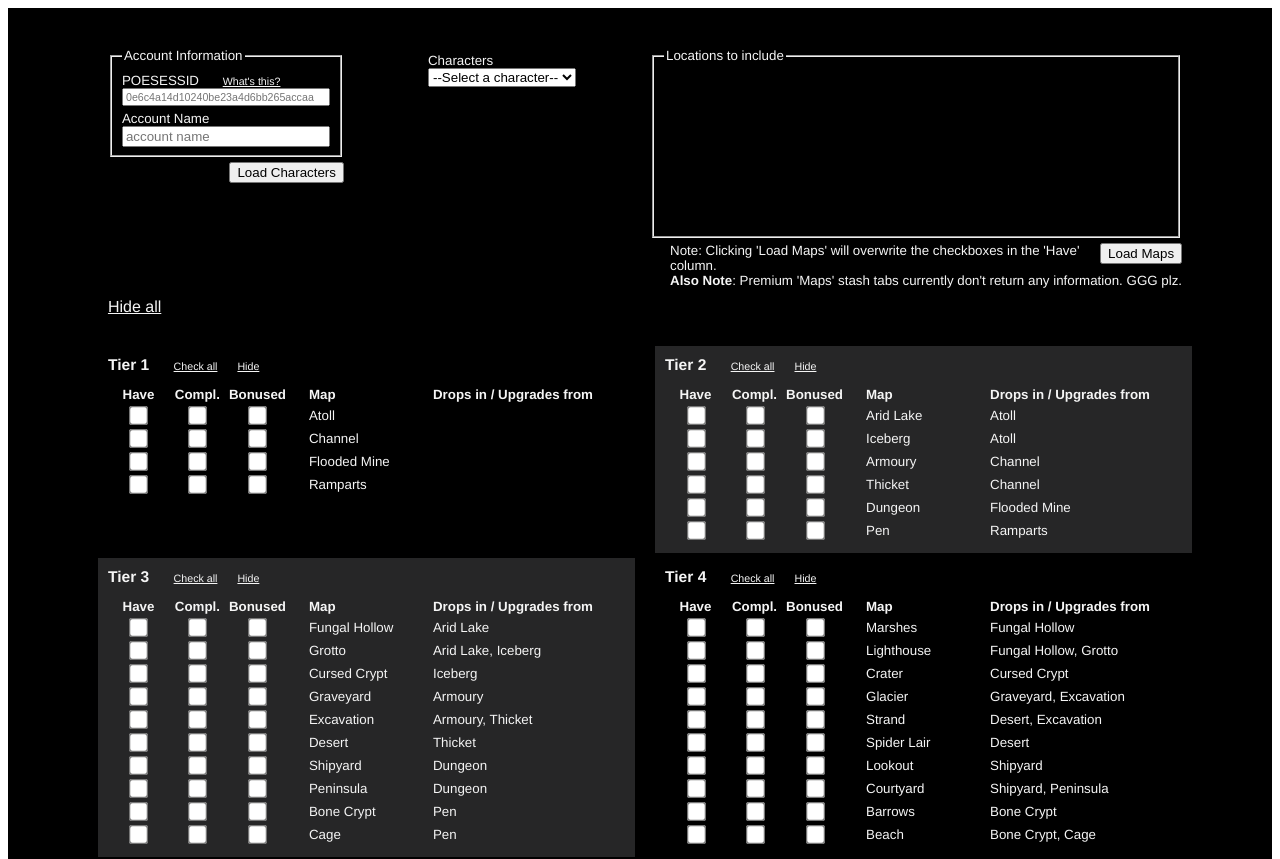
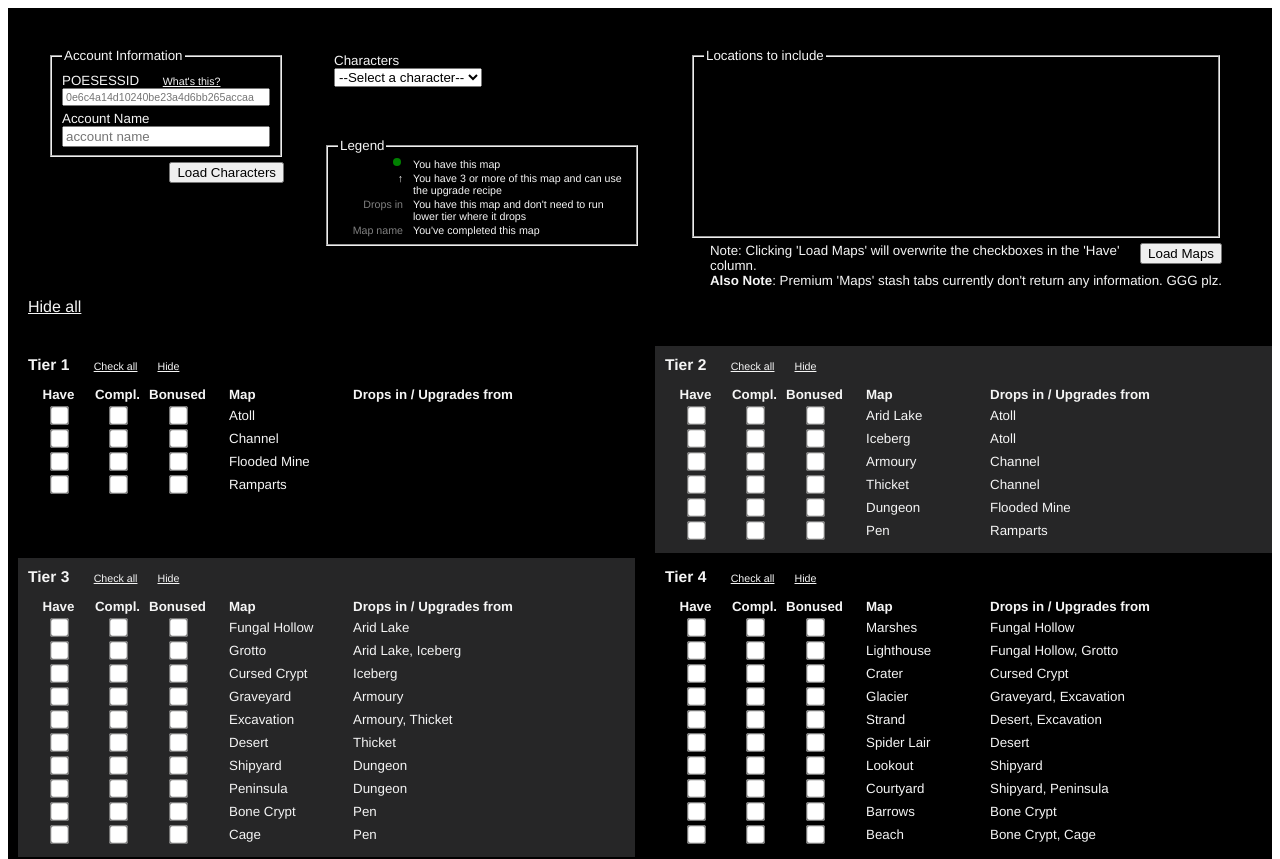
Before and after one commit to ExiledRadiator/atlas-ssf, a Vue app: page / in a window 1280 px wide. Shown: the top 859 px of the page. Built offline with nearby package versions, Linux system fonts and the light colour scheme.

Commit message:
include legend at top of screen

```diff
--- a/src/App.vue
+++ b/src/App.vue
@@ -2,7 +2,7 @@
   <div class="container">
     <div id="app">
       <CharacterSelection @items-loaded="updateItems" />
-      <AtlasProgress :items="items" />
+      <AtlasProgress :items="items" :mapCounts="mapCounts" />
     </div>
   </div>
 </template>
@@ -21,6 +21,7 @@ export default {
   data () {
     return {
       items: new Array(100).fill(false),
+      mapCounts: {}
     }
   },
   methods: {
@@ -34,13 +35,28 @@ export default {
         }
       });
 
-      // de-duplicate array before further processing
+      // de-duplicate array
       const uniqueMapIds = Array.from(new Set(matchingMapIds));
 
       // update blank array with maps that are in inv or stashes
       uniqueMapIds.forEach(i => newArray[i] = true);
       this.items = newArray;
       localStorage.setItem('haveMaps', this.items);
+
+      const mapCounts = matchingMapIds.reduce((prev, id) => {
+        prev[id] = (prev[id] || 0) + 1;
+        return prev;
+      }, {});
+
+      this.mapCounts = mapCounts;
+      localStorage.setItem('mapCounts', JSON.stringify(this.mapCounts));
+    }
+  },
+  created () {
+    const mapCounts = localStorage.getItem('mapCounts');
+
+    if (mapCounts) {
+      this.mapCounts = mapCounts;
     }
   }
 }
--- a/src/components/AtlasProgress.vue
+++ b/src/components/AtlasProgress.vue
@@ -43,7 +43,8 @@
                       :length="map.upgradesFrom.length"
                       :index="index"
                       :mapName="upgradeMap"
-                      :hasMap="hasMap(upgradeMap)" />
+                      :hasMap="hasMap(upgradeMap)"
+                      :mapCount="mapCount(upgradeMap)" />
                   </div>
                   <div v-if="completed[map.id]"></div>
                 </td>
@@ -65,7 +66,7 @@ export default {
   components: {
     MapDisplay,
   },
-  props: ['items'],
+  props: ['items', 'mapCounts'],
   data () {
     return {
       have: this.items,
@@ -137,6 +138,26 @@ export default {
     hasMap (mapName) {
      const map = this.maps.filter(m => m.name == mapName);
      return (map[0] ? this.have[map[0].id] : false);
+    },
+
+    mapCount (mapName) {
+      const map = this.maps.filter(m => m.name == mapName);
+
+      if (map.length == 0) {
+        return 0;
+      }
+
+      const mapId = map[0].id;
+      let count;
+
+      if (this.mapCounts[mapId]) {
+        count = this.mapCounts[mapId];
+      }
+      else {
+        count = 0;
+      }
+
+      return count;
     },
 
     shadeBackground (id) {
--- a/src/components/CharacterSelection.vue
+++ b/src/components/CharacterSelection.vue
@@ -1,6 +1,6 @@
 <template>
   <div class="inputs">
-    <div class="input">
+    <div class="input" id="account">
       <fieldset>
         <legend>Account Information</legend>
         <label for="sessionId" class="text">POESESSID <a href="what-is-a-session-id.html">What's this?</a></label>
@@ -13,7 +13,7 @@
       <button type="button" @click="getCharacters" class="input">Load Characters</button>
     </div>
 
-    <div class="input">
+    <div class="input" id="characters">
       <label for="characterList" class="text">Characters</label>
       <select v-model="character" @change="characterChanged" id="characterList">
         <option disabled>--Select a character--</option>
@@ -23,10 +23,12 @@
       </select>
     </div>
 
-    <div class="input big">
+    <LegendDisplay id="legend" />
+
+    <div class="input big" id="locations">
       <fieldset>
         <legend>Locations to include</legend>
-        <div class="stashes">
+        <div id="stashes" class="stashes">
           <div class="stash" v-show="character.name">
             <input type="checkbox" class="stash-checkbox" id="inventory" v-model="stashes" value="inv">
             <label for="inventory" class="checkbox" checked>Character Inventory</label>
@@ -38,7 +40,7 @@
         </div>
       </fieldset>
       <button type="button" @click="getItems" class="input">Load Maps</button>
-      <div class="note">
+      <div class="note" id="notes">
           Note: Clicking 'Load Maps' will overwrite the checkboxes in the 'Have' column.<br />
           <b>Also Note</b>: Premium 'Maps' stash tabs currently don't return any information.  GGG plz.
       </div>
@@ -49,9 +51,13 @@
 <script>
 import axios from 'axios'
 import Api from '../APIService.js'
+import LegendDisplay from './LegendDisplay'
 
 export default {
   name: 'CharacterSelection',
+  components: {
+    LegendDisplay,
+  },
   data () {
     return {
       sessionId: '',
@@ -210,21 +216,43 @@ button {
   float: right;
 }
 
-div.stashes {
+#stashes {
   display: grid;
   grid-auto-flow: column;
   grid-template-rows: repeat(8, 20px);
   grid-template-columns: repeat(auto-fill, min-content);
 }
 
-div.stash {
+#locations {
+  grid-area: locations;
+}
+
+#account {
+  grid-area: account;
+}
+
+#legend {
+  grid-area: legend;
+  align-self: top;
+  justify-self: left;
+}
+
+#characters {
+  grid-area: characters;
+  justify-self: left;
+}
+
+.stash {
   margin: 2px;
 }
 
 div.inputs {
   display: grid;
   grid-template-columns: 1fr 1fr 2fr;
-  grid-auto-flow: row;
+  grid-template-rows: 100px 1fr;
+  grid-template-areas:
+    "account characters locations"
+    "account legend locations";
   justify-items: center;
   width: 100%;
 }
--- /dev/null
+++ b/src/components/LegendDisplay.vue
@@ -0,0 +1,49 @@
+<template>
+  <div>
+      <fieldset>
+      <legend>Legend</legend>
+      <div id="legend-details">
+        <span class="dot icon symbol"></span><span>You have this map</span>
+        <span class="symbol">&#8593;</span><span>You have 3 or more of this map and can use the upgrade recipe</span>
+        <span class="grey symbol">Drops in</span><span>You have this map and don't need to run lower tier where it drops</span>
+        <span class="grey symbol">Map name</span><span>You've completed this map</span>
+      </div>
+    </fieldset>
+  </div>
+</template>
+
+<script>
+export default {
+  name: 'LegendDisplay'
+}
+</script>
+
+<style scoped>
+#legend-details {
+  display: grid;
+  grid-template-columns: 65px 1fr;
+  font-size: 8pt;
+  gap: 2px 10px;
+}
+
+.dot {
+  height: 8px;
+  width: 8px;
+  background-color: green;
+  border-radius: 50%;
+  display: inline-block;
+}
+
+.icon {
+  margin-left: 2px;
+  margin-right: 2px;
+}
+
+.grey {
+  color: gray;
+}
+
+.symbol {
+  justify-self: end;
+}
+</style>
--- a/src/components/MapDisplay.vue
+++ b/src/components/MapDisplay.vue
@@ -1,6 +1,8 @@
 <template>
   <span>
-    <span v-if="hasMap" class="dot"></span>{{ mapName }}<span v-if="addComma">, </span>
+    <span v-if="hasMap" class="dot icon"></span>
+    <span v-if="mapCount >= 3" class="icon">&#8593;</span>
+    <span>{{ mapName }}</span><span v-if="addComma">, </span>
   </span>
 </template>
 
@@ -11,7 +13,8 @@ export default {
     length: { type: Number, required: true },
     mapName: { type: String, required: true },
     index: { type: Number, required: true },
-    hasMap: { type: Boolean, required: true }
+    hasMap: { type: Boolean, required: true },
+    mapCount: {type: Number, required: true }
   },
   computed: {
     addComma () {
@@ -23,10 +26,15 @@ export default {
 
 <style>
 .dot {
-  height: 10px;
-  width: 10px;
+  height: 8px;
+  width: 8px;
   background-color: green;
   border-radius: 50%;
   display: inline-block;
 }
+
+.icon {
+  margin-left: 2px;
+  margin-right: 2px;
+}
 </style>
```
Also changed, not shown: 7 other files (tests, documents, lock files or other folders).
